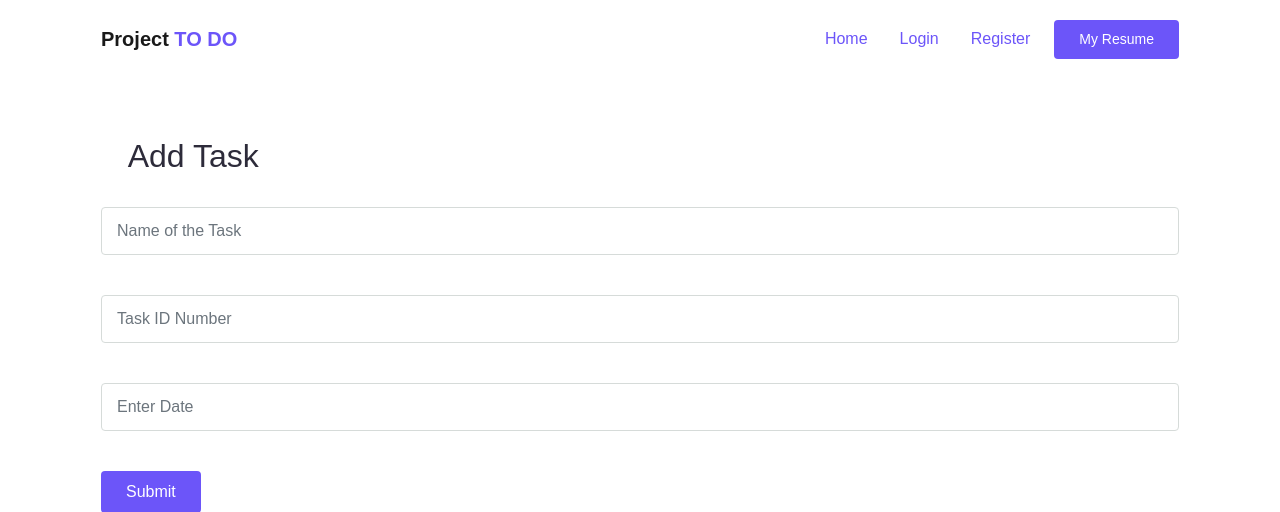
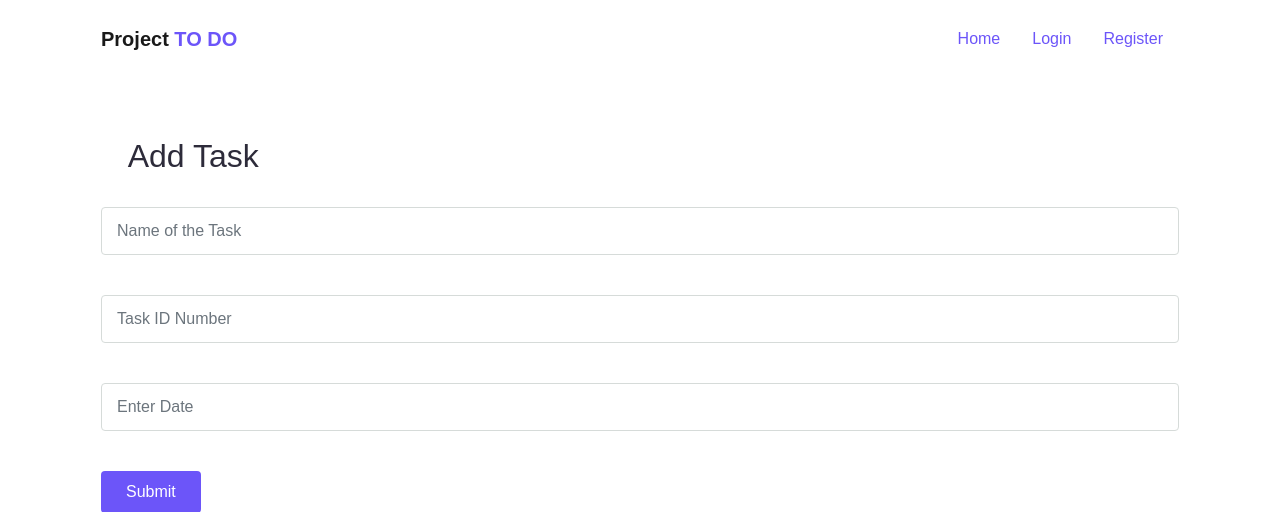
Before and after one commit to nidh33sh/TO-DO-App, a Django app: page / in a window 1280 px wide. Shown: the top 512 px of the page. Run offline with Django 3.2, Linux system fonts and the light colour scheme; data comes from the database, SQL or seed files in the repository; some libraries are stand-ins or nearby versions.

Commit message:
resume removed

```diff
--- a/templates/index.html
+++ b/templates/index.html
@@ -60,9 +60,9 @@
               <a class="nav-link" href="account/register">Register</a>
                 {% endif %}
             </li>
-            <li class="nav-item active">
+            <!-- <li class="nav-item active">
               <a class="btn btn-primary ml-lg-2" href="#">My Resume</a>
-            </li>
+            </li> -->
           </ul>
         </div>
 
```
